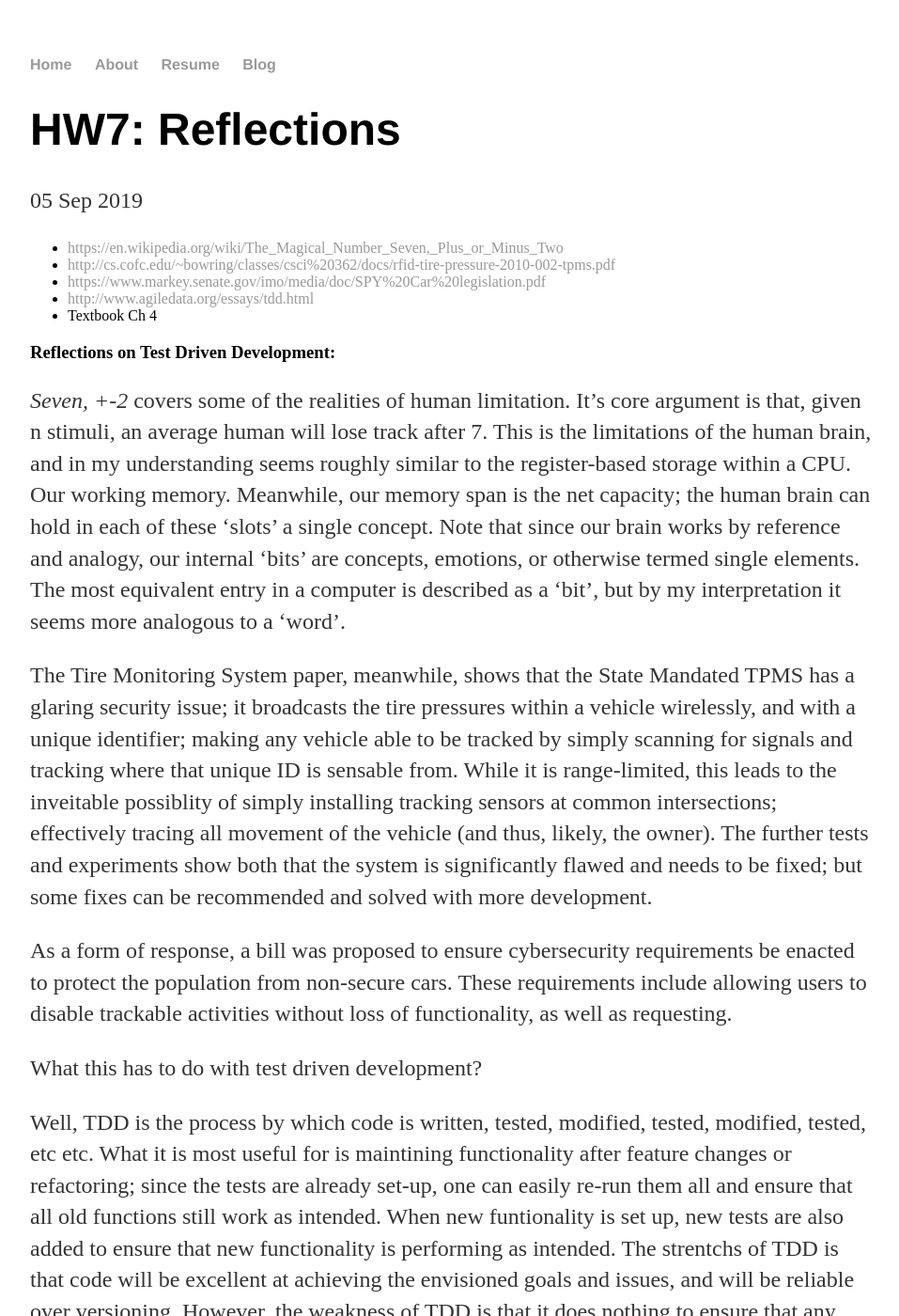
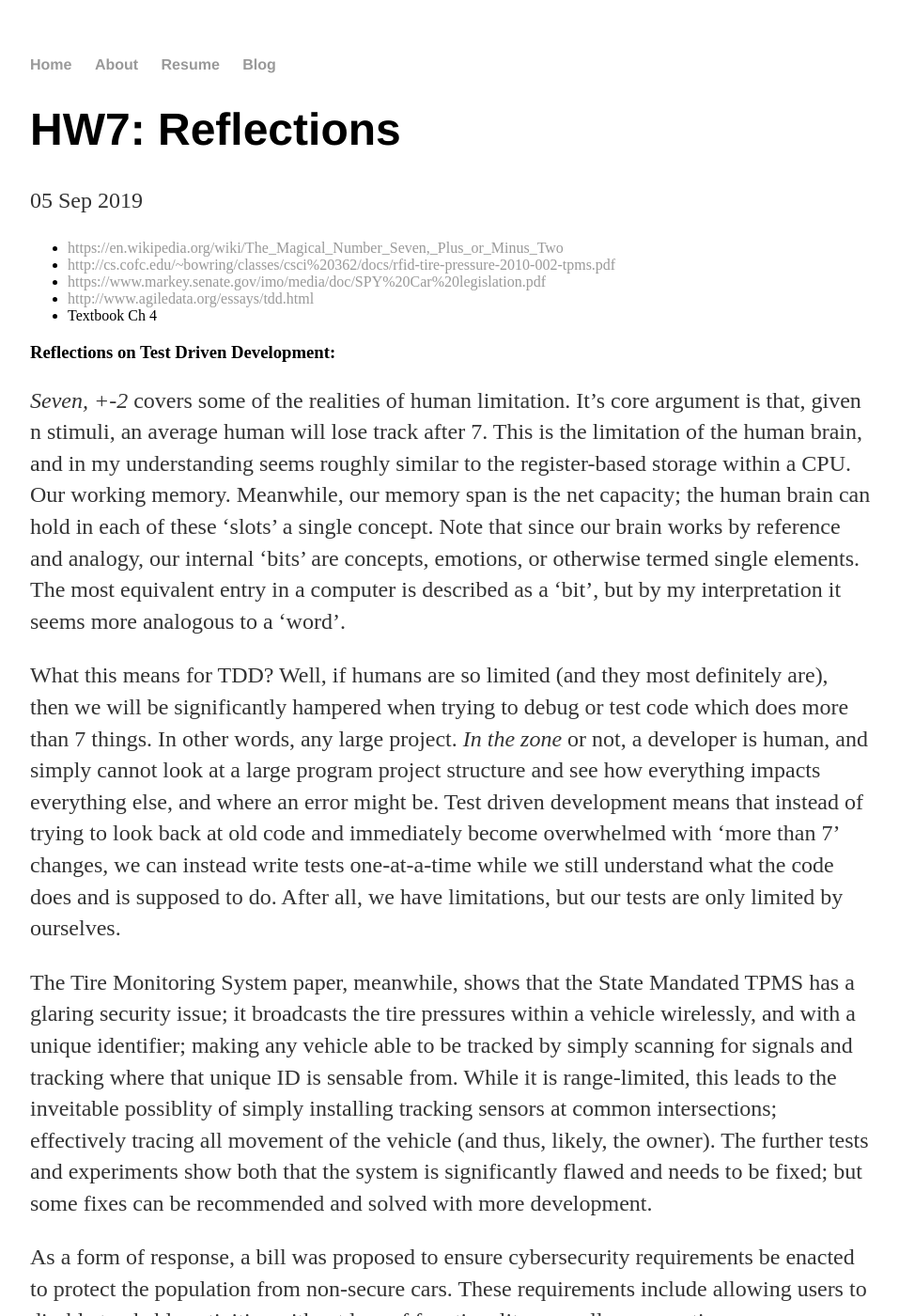
Before and after one commit to Quintuplin/quintuplin.github.io, a Jekyll site: the page built from _posts/2019-09-05-Reflections.md, in a window 1280 px wide and 1400 px high. Shown: the whole window at 94% size, without its empty margins (160-1117 px from the left). Built offline with Jekyll 4.4.1, drawn with Linux system fonts in a browser that asks for light colours; comment, search, counter and statistics services are not loaded.

Commit message:
Update 2019-09-05-Reflections.md

```diff
--- a/_posts/2019-09-05-Reflections.md
+++ b/_posts/2019-09-05-Reflections.md
@@ -12,7 +12,9 @@ date: 2019-09-05
 
 ### Reflections on Test Driven Development:
 
-*Seven, +-2* covers some of the realities of human limitation. It's core argument is that, given n stimuli, an average human will lose track after 7. This is the limitations of the human brain, and in my understanding seems roughly similar to the register-based storage within a CPU. Our working memory. Meanwhile, our memory span is the net capacity; the human brain can hold in each of these 'slots' a single concept. Note that since our brain works by reference and analogy, our internal 'bits' are concepts, emotions, or otherwise termed single elements. The most equivalent entry in a computer is described as a 'bit', but by my interpretation it seems more analogous to a 'word'.
+*Seven, +-2* covers some of the realities of human limitation. It's core argument is that, given n stimuli, an average human will lose track after 7. This is the limitation of the human brain, and in my understanding seems roughly similar to the register-based storage within a CPU. Our working memory. Meanwhile, our memory span is the net capacity; the human brain can hold in each of these 'slots' a single concept. Note that since our brain works by reference and analogy, our internal 'bits' are concepts, emotions, or otherwise termed single elements. The most equivalent entry in a computer is described as a 'bit', but by my interpretation it seems more analogous to a 'word'.
+
+What this means for TDD? Well, if humans are so limited (and they most definitely are), then we will be significantly hampered when trying to debug or test code which does more than 7 things. In other words, any large project. *In the zone* or not, a developer is human, and simply cannot look at a large program project structure and see how everything impacts everything else, and where an error might be. Test driven development means that instead of trying to look back at old code and immediately become overwhelmed with 'more than 7' changes, we can instead write tests one-at-a-time while we still understand what the code does and is supposed to do. After all, we have limitations, but our tests are only limited by ourselves.
 
 The Tire Monitoring System paper, meanwhile, shows that the State Mandated TPMS has a glaring security issue; it broadcasts the tire pressures within a vehicle wirelessly, and with a unique identifier; making any vehicle able to be tracked by simply scanning for signals and tracking where that unique ID is sensable from. While it is range-limited, this leads to the inveitable possiblity of simply installing tracking sensors at common intersections; effectively tracing all movement of the vehicle (and thus, likely, the owner). The further tests and experiments show both that the system is significantly flawed and needs to be fixed; but some fixes can be recommended and solved with more development.
 
```
